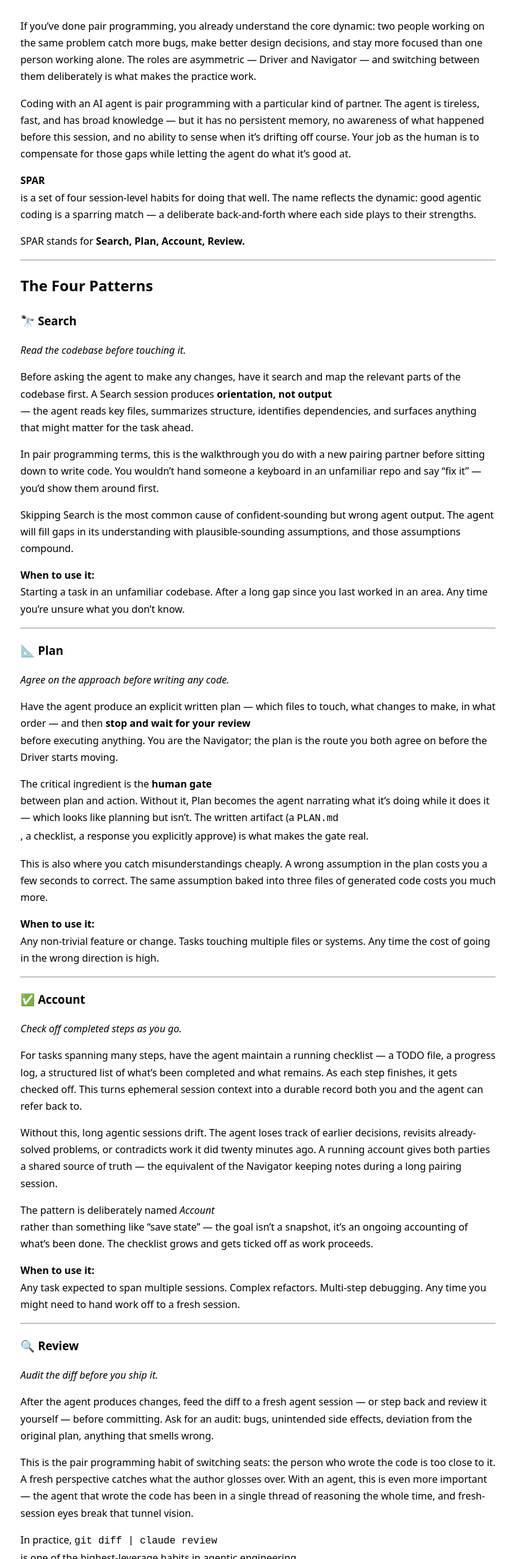
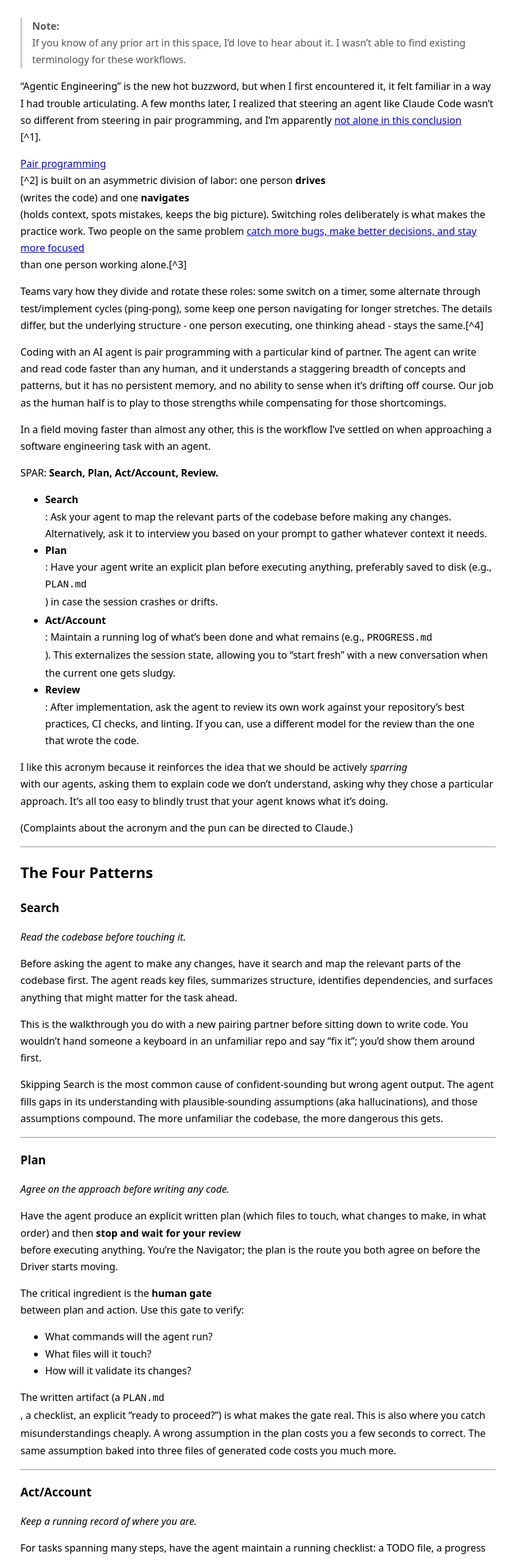
Before and after one commit to robertsmieja/robertsmieja.com, an Astro site: page /blog/2026-04-19-coding-with-ai-the-spar-patterns in a window 1280 px wide. Shown: the part 284-2800 px from the top of the page at 62% size, without its empty margins (223-1055 px from the left). Built offline with nearby package versions, Linux system fonts and the light colour scheme; Astro itself is replaced by a stand-in of ours; some packages are replaced by stand-ins of ours.

Commit message:
Finish SPAR blogpost draft

````diff
--- a/src/content/blog/2026-04-19-coding-with-ai-the-spar-patterns/index.md
+++ b/src/content/blog/2026-04-19-coding-with-ai-the-spar-patterns/index.md
@@ -1,75 +1,85 @@
 ---
 title: "Coding with AI: The SPAR Patterns"
 date: "2026-04-19"
-description: "SPAR — Search, Plan, Account, Review — four session-level habits for effective agentic coding, framed as pair programming with an AI partner."
+description: "SPAR (Search, Plan, Act/Account, Review): four session-level habits for effective agentic coding, framed as pair programming with an AI partner."
 tags: ["ai", "agents", "pair-programming", "workflow"]
 ---
 
-If you've done pair programming, you already understand the core dynamic: two people working on the same problem catch more bugs, make better design decisions, and stay more focused than one person working alone. The roles are asymmetric — Driver and Navigator — and switching between them deliberately is what makes the practice work.
+> **Note:** If you know of any prior art in this space, I'd love to hear about it. I wasn't able to find existing terminology for these workflows.
 
-Coding with an AI agent is pair programming with a particular kind of partner. The agent is tireless, fast, and has broad knowledge — but it has no persistent memory, no awareness of what happened before this session, and no ability to sense when it's drifting off course. Your job as the human is to compensate for those gaps while letting the agent do what it's good at.
+"Agentic Engineering" is the new hot buzzword, but when I first encountered it, it felt familiar in a way I had trouble articulating. A few months later, I realized that steering an agent like Claude Code wasn't so different from steering in pair programming, and I'm apparently [not alone in this conclusion](https://ayende.com/blog/203939-C/agents-code-reviews-and-the-bottleneck-shift-oh-my)[^1].
 
-**SPAR** is a set of four session-level habits for doing that well. The name reflects the dynamic: good agentic coding is a sparring match — a deliberate back-and-forth where each side plays to their strengths.
+[Pair programming](https://en.wikipedia.org/wiki/Pair_programming)[^2] is built on an asymmetric division of labor: one person **drives** (writes the code) and one **navigates** (holds context, spots mistakes, keeps the big picture). Switching roles deliberately is what makes the practice work. Two people on the same problem [catch more bugs, make better decisions, and stay more focused](https://martinfowler.com/articles/on-pair-programming.html#Benefits) than one person working alone.[^3]
 
-SPAR stands for **Search, Plan, Account, Review.**
+Teams vary how they divide and rotate these roles: some switch on a timer, some alternate through test/implement cycles (ping-pong), some keep one person navigating for longer stretches. The details differ, but the underlying structure - one person executing, one thinking ahead - stays the same.[^4]
+
+Coding with an AI agent is pair programming with a particular kind of partner. The agent can write and read code faster than any human, and it understands a staggering breadth of concepts and patterns, but it has no persistent memory, and no ability to sense when it's drifting off course. Our job as the human half is to play to those strengths while compensating for those shortcomings.
+
+In a field moving faster than almost any other, this is the workflow I've settled on when approaching a software engineering task with an agent.
+
+SPAR: **Search, Plan, Act/Account, Review.**
+- **Search**: Ask your agent to map the relevant parts of the codebase before making any changes. Alternatively, ask it to interview you based on your prompt to gather whatever context it needs.
+- **Plan**: Have your agent write an explicit plan before executing anything, preferably saved to disk (e.g., `PLAN.md`) in case the session crashes or drifts.
+- **Act/Account**: Maintain a running log of what's been done and what remains (e.g., `PROGRESS.md`). This externalizes the session state, allowing you to "start fresh" with a new conversation when the current one gets sludgy.
+- **Review**: After implementation, ask the agent to review its own work against your repository's best practices, CI checks, and linting. If you can, use a different model for the review than the one that wrote the code.
+
+I like this acronym because it reinforces the idea that we should be actively *sparring* with our agents, asking them to explain code we don't understand, asking why they chose a particular approach. It's all too easy to blindly trust that your agent knows what it's doing.
+
+(Complaints about the acronym and the pun can be directed to Claude.)
+
 
 ---
 
 ## The Four Patterns
 
-### 🔭 Search
+### Search
+*Read the codebase before touching it.*
 
-_Read the codebase before touching it._
+Before asking the agent to make any changes, have it search and map the relevant parts of the codebase first. The agent reads key files, summarizes structure, identifies dependencies, and surfaces anything that might matter for the task ahead.
 
-Before asking the agent to make any changes, have it search and map the relevant parts of the codebase first. A Search session produces **orientation, not output** — the agent reads key files, summarizes structure, identifies dependencies, and surfaces anything that might matter for the task ahead.
+This is the walkthrough you do with a new pairing partner before sitting down to write code. You wouldn't hand someone a keyboard in an unfamiliar repo and say "fix it"; you'd show them around first.
 
-In pair programming terms, this is the walkthrough you do with a new pairing partner before sitting down to write code. You wouldn't hand someone a keyboard in an unfamiliar repo and say "fix it" — you'd show them around first.
-
-Skipping Search is the most common cause of confident-sounding but wrong agent output. The agent will fill gaps in its understanding with plausible-sounding assumptions, and those assumptions compound.
-
-**When to use it:** Starting a task in an unfamiliar codebase. After a long gap since you last worked in an area. Any time you're unsure what you don't know.
+Skipping Search is the most common cause of confident-sounding but wrong agent output. The agent fills gaps in its understanding with plausible-sounding assumptions (aka hallucinations), and those assumptions compound. The more unfamiliar the codebase, the more dangerous this gets.
 
 ---
 
-### 📐 Plan
+### Plan
+*Agree on the approach before writing any code.*
 
-_Agree on the approach before writing any code._
+Have the agent produce an explicit written plan (which files to touch, what changes to make, in what order) and then **stop and wait for your review** before executing anything. You're the Navigator; the plan is the route you both agree on before the Driver starts moving.
 
-Have the agent produce an explicit written plan — which files to touch, what changes to make, in what order — and then **stop and wait for your review** before executing anything. You are the Navigator; the plan is the route you both agree on before the Driver starts moving.
+The critical ingredient is the **human gate** between plan and action. Use this gate to verify:
+- What commands will the agent run?
+- What files will it touch?
+- How will it validate its changes?
 
-The critical ingredient is the **human gate** between plan and action. Without it, Plan becomes the agent narrating what it's doing while it does it — which looks like planning but isn't. The written artifact (a `PLAN.md`, a checklist, a response you explicitly approve) is what makes the gate real.
-
-This is also where you catch misunderstandings cheaply. A wrong assumption in the plan costs you a few seconds to correct. The same assumption baked into three files of generated code costs you much more.
-
-**When to use it:** Any non-trivial feature or change. Tasks touching multiple files or systems. Any time the cost of going in the wrong direction is high.
+The written artifact (a `PLAN.md`, a checklist, an explicit "ready to proceed?") is what makes the gate real. This is also where you catch misunderstandings cheaply. A wrong assumption in the plan costs you a few seconds to correct. The same assumption baked into three files of generated code costs you much more.
 
 ---
 
-### ✅ Account
+### Act/Account
+*Keep a running record of where you are.*
 
-_Check off completed steps as you go._
+For tasks spanning many steps, have the agent maintain a running checklist: a TODO file, a progress log, or a `PROGRESS.md`. As each step finishes, it gets checked off. **This turns ephemeral session context into durable state.**
 
-For tasks spanning many steps, have the agent maintain a running checklist — a TODO file, a progress log, a structured list of what's been completed and what remains. As each step finishes, it gets checked off. This turns ephemeral session context into a durable record both you and the agent can refer back to.
+Without this, long agentic sessions "drift." The agent loses track of earlier decisions, revisits already-solved problems, or contradicts work it did twenty minutes ago. A running account gives both parties a shared source of truth—**like the Navigator keeping notes during a long pairing session.**
 
-Without this, long agentic sessions drift. The agent loses track of earlier decisions, revisits already-solved problems, or contradicts work it did twenty minutes ago. A running account gives both parties a shared source of truth — the equivalent of the Navigator keeping notes during a long pairing session.
+More importantly, **it allows you to start fresh often.** AI agents are at their sharpest in the first few turns of a conversation. Once a session becomes "sludgy" with long history, you can kill it, start a brand-new session, and feed it the existing `PLAN.md` and `PROGRESS.md`. The agent is instantly back to 100% sharpness, anchored by the state saved on disk.
 
-The pattern is deliberately named _Account_ rather than something like "save state" — the goal isn't a snapshot, it's an ongoing accounting of what's been done. The checklist grows and gets ticked off as work proceeds.
-
-**When to use it:** Any task expected to span multiple sessions. Complex refactors. Multi-step debugging. Any time you might need to hand work off to a fresh session.
+(Since these are transient artifacts, you don't need to commit them to your project history. Keep them in a `.gitignore`'d directory, an adjacent sidecar repository, or a temporary folder.)
 
 ---
 
-### 🔍 Review
+### Review
+*Audit the diff before you ship it.*
 
-_Audit the diff before you ship it._
+After the agent produces changes, feed the diff to a fresh agent session (or step back and review it yourself) before committing. Ask for an explicit audit: bugs, unintended side effects, deviation from the original plan, anything that smells wrong.
 
-After the agent produces changes, feed the diff to a fresh agent session — or step back and review it yourself — before committing. Ask for an audit: bugs, unintended side effects, deviation from the original plan, anything that smells wrong.
+This is the pair programming habit of **switching seats**: the person who wrote the code is too close to it. A fresh perspective catches what the author glosses over. With an agent, this is even more important: the agent that wrote the code has been locked in a single thread of reasoning the whole time, and fresh-session eyes break that tunnel vision.
 
-This is the pair programming habit of switching seats: the person who wrote the code is too close to it. A fresh perspective catches what the author glosses over. With an agent, this is even more important — the agent that wrote the code has been in a single thread of reasoning the whole time, and fresh-session eyes break that tunnel vision.
+If you can, use a **different model** for the review than the one that wrote the code. Often, a "reasoning-heavy" model can spot logic errors that a faster "code-generation" model might have overlooked. But even the same model in a fresh session is a massive upgrade over silent acceptance.
 
-In practice, `git diff | claude review` is one of the highest-leverage habits in agentic engineering.
-
-**When to use it:** After any substantive agent session. Before committing or opening a PR. After a session long or complex enough that drift might have crept in.
+In practice, `git diff | ai review` (using your favorite CLI tool) is one of the highest-leverage habits in agentic engineering.
 
 ---
 
@@ -78,22 +88,27 @@ In practice, `git diff | claude review` is one of the highest-leverage habits in
 The four patterns map onto the natural shape of a working session:
 
 ```
-Search  →  Plan  →  [execution + Account]  →  Review
-                              ↑                    |
-                              └────────────────────┘
+Search  →  Plan  →  [Act + Account]  →  Review
+             ↑                            |
+             └────────────────────────────┘
 ```
 
-You won't always need all four. A small task in familiar code might go straight to Plan. A quick bug fix might skip Search and end with a lightweight Review. The point is to recognize which pattern the moment calls for — and reach for it deliberately rather than just prompting and hoping.
+You won't always need all four. A small task in familiar code might go straight to Plan. A quick bug fix might skip Search and end with a lightweight Review. The point is to recognize which pattern the moment calls for, and reach for it deliberately.
 
 ---
 
 ## The Pair Programming Parallel
 
-| Pair Programming             | SPAR    |
-| ---------------------------- | ------- |
-| Walkthrough before coding    | Search  |
-| Navigator agrees on approach | Plan    |
-| Navigator tracks progress    | Account |
-| Switching seats to review    | Review  |
+| Pair Programming | SPAR |
+|---|---|
+| Walkthrough before coding | Search |
+| Navigator agrees on approach | Plan |
+| Navigator tracks progress | Act/Account |
+| Switching seats to review | Review |
 
 The underlying principle is the same in both cases: **two perspectives on the same problem produce better results than one.** SPAR is what that looks like when one of the two people doesn't have persistent memory, can't sense when it's going off the rails, and needs the human to hold the context that the session can't.
+
+[^1]: Ayende Rahien, [Agents, Code Reviews, and the Bottleneck Shift, Oh My](https://ayende.com/blog/203939-C/agents-code-reviews-and-the-bottleneck-shift-oh-my)
+[^2]: Wikipedia, [Pair programming](https://en.wikipedia.org/wiki/Pair_programming)
+[^3]: Martin Fowler, [On Pair Programming](https://martinfowler.com/articles/on-pair-programming.html)
+[^4]: Martin Fowler, [On Pair Programming: Styles](https://martinfowler.com/articles/on-pair-programming.html#Styles)
````
